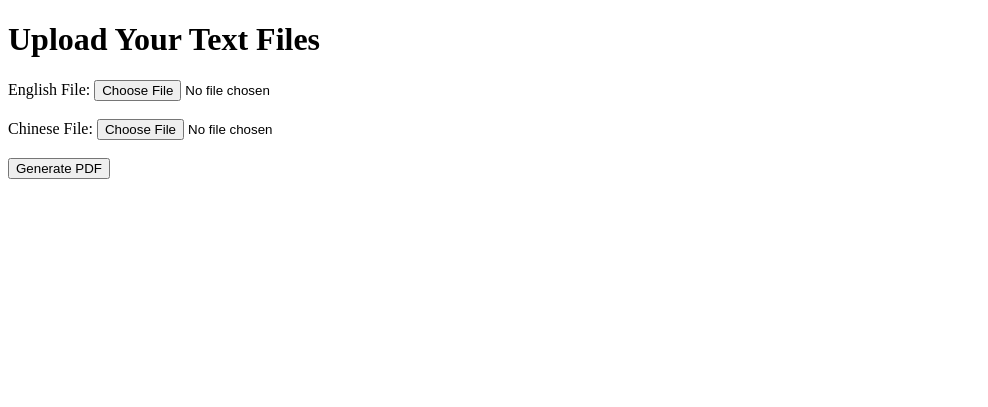
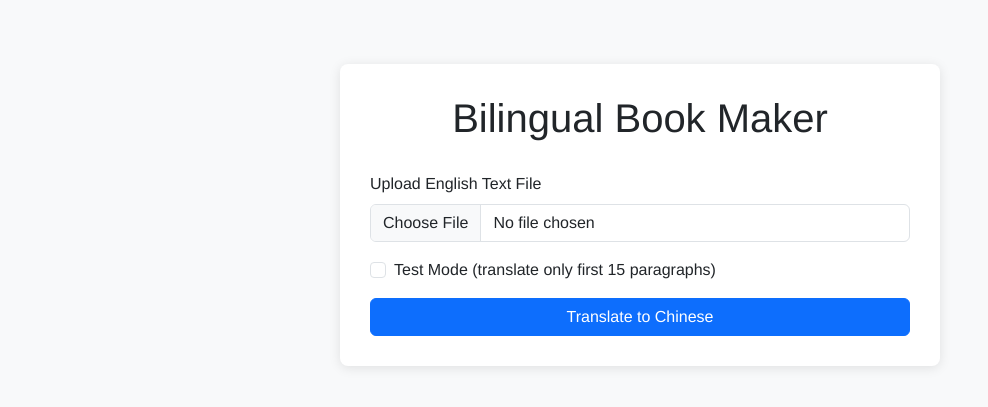
Before and after one commit to t-boeck/aldus, a Flask app: page / in a window 1280 px wide. Shown: the top 407 px of the page, without its empty margins (0-988 px from the left). Run offline with Flask 3, Linux system fonts and the light colour scheme; some libraries are stand-ins or nearby versions.

Commit message:
4/11 2:14 commit

```diff
--- a/app.py
+++ b/app.py
@@ -1,59 +1,70 @@
-from flask import Flask, render_template, request, send_file
+from flask import Flask, render_template, request
 import os
+import io
 import uuid
-import subprocess
+from contextlib import redirect_stdout
 
-# Import your existing code
-# from scripts.main import run_bilingual_generation
-# or from scripts.text_utils, scripts.latex_utils, etc.
-from scripts.text_utils import split_paragraphs, process_paragraph
-from scripts.latex_utils import make_bilingual_latex, compile_latex
+from scripts.text_utils import split_paragraphs
+from scripts.translator import translate_paragraphs
 
 app = Flask(__name__)
 
 @app.route('/', methods=['GET', 'POST'])
 def index():
     if request.method == 'POST':
-        # 1) Grab the uploaded files from the form
-        eng_file = request.files['english_file']
-        chi_file = request.files['chinese_file']
+        # Expect one file input: the English text.
+        eng_file = request.files.get('english_file')
+        if not eng_file:
+            return "Please upload an English text file."
 
-        if not eng_file or not chi_file:
-            return "Please upload both English and Chinese text files"
+        # Read and decode the uploaded file.
+        eng_text = eng_file.read().decode('utf-8', errors='replace')
+        eng_paragraphs = split_paragraphs(eng_text)
 
-        # 2) Read them as strings
-        eng_text = eng_file.read().decode('utf-8', errors='replace')
-        chi_text = chi_file.read().decode('utf-8', errors='replace')
+        # Check for test mode via a checkbox named "test_mode".
+        test_mode = request.form.get("test_mode")
+        if test_mode == "on":
+            eng_paragraphs = eng_paragraphs[:15]
+            print("Test mode enabled: processing only first 15 paragraphs.")
 
-        # 3) Process text -> paragraphs
-        eng_paragraphs = split_paragraphs(eng_text)
-        chi_paragraphs = split_paragraphs(chi_text)
+        # Prepare the output folder.
+        output_folder = "output"
+        os.makedirs(output_folder, exist_ok=True)
 
-        # 4) Convert to LaTeX
-        latex_code = make_bilingual_latex(eng_paragraphs, chi_paragraphs)
+        # Build a unique filename for the Chinese debug file.
+        chi_debug_path = os.path.join(output_folder, f"{uuid.uuid4()}_translated.txt")
 
-        # 5) Write latex file to a temp location
-        tex_filename = f"{uuid.uuid4()}.tex"  # unique name
-        pdf_filename = tex_filename.replace(".tex", ".pdf")
+        # Capture log messages during translation.
+        log_stream = io.StringIO()
+        with redirect_stdout(log_stream):
+            chi_paragraphs = translate_paragraphs(eng_paragraphs, chi_debug_path)
+        logs = log_stream.getvalue()
 
-        # Save in some temp folder, e.g. "output" or "tmp"
-        tex_path = os.path.join("output", tex_filename)
-        with open(tex_path, "w", encoding="utf-8") as f:
-            f.write(latex_code)
+        # Combine all translated paragraphs.
+        chi_text = "\n\n".join(chi_paragraphs)
 
-        # 6) Compile using xelatex
-        compile_latex(tex_path)  # your latex_utils function
+        # Build an HTML response that displays the translation and the logs.
+        html_response = f"""
+        <!DOCTYPE html>
+        <html>
+        <head>
+            <meta charset="utf-8">
+            <title>Translation Result</title>
+        </head>
+        <body>
+            <h1>Translation Result</h1>
+            <h2>Chinese Translation</h2>
+            <pre style="border:1px solid #ddd; padding:10px;">{chi_text}</pre>
+            <h2>Translation Logs</h2>
+            <pre style="border:1px solid #ddd; padding:10px;">{logs}</pre>
+        </body>
+        </html>
+        """
+        return html_response
 
-        # PDF should now exist at output/<uuid>.pdf
-        pdf_path = os.path.join("output", pdf_filename)
-
-        # 7) Send file back as download
-        return send_file(pdf_path, as_attachment=True, download_name="bilingual.pdf")
-
-    # If GET request: show upload form
+    # GET: Render the file-upload form.
     return render_template("index.html")
 
 if __name__ == '__main__':
-    # create output folder if doesn't exist
-    os.makedirs("output", exist_ok=True)
+    # Run the Flask app on port 5000; ensure host is 0.0.0.0 for external access if needed.
     app.run(debug=True, host="0.0.0.0", port=5000)
--- a/templates/index.html
+++ b/templates/index.html
@@ -1,18 +1,49 @@
 <!DOCTYPE html>
-<html>
+<html lang="en">
 <head>
-    <title>Bilingual Book Maker</title>
+  <meta charset="UTF-8">
+  <title>Bilingual Book Maker Translator</title>
+  <meta name="viewport" content="width=device-width, initial-scale=1">
+  <!-- Bootstrap 5 CSS from CDN -->
+  <link href="https://cdn.jsdelivr.net/npm/bootstrap@5.3.0/dist/css/bootstrap.min.css" rel="stylesheet">
+  <style>
+    body {
+      background-color: #f8f9fa;
+      font-family: "Helvetica Neue", Helvetica, Arial, sans-serif;
+    }
+    .container {
+      max-width: 600px;
+      margin-top: 5%;
+      background: #fff;
+      padding: 30px;
+      border-radius: 8px;
+      box-shadow: 0 2px 12px rgba(0,0,0,0.1);
+    }
+    h1 {
+      text-align: center;
+      margin-bottom: 30px;
+      font-weight: 300;
+    }
+  </style>
 </head>
 <body>
-    <h1>Upload Your Text Files</h1>
+  <div class="container">
+    <h1><b>Bilingual Book Maker</b></h1>
     <form method="POST" enctype="multipart/form-data">
-        <label for="english_file">English File:</label>
-        <input type="file" name="english_file" id="english_file" required><br><br>
-
-        <label for="chinese_file">Chinese File:</label>
-        <input type="file" name="chinese_file" id="chinese_file" required><br><br>
-
-        <button type="submit">Generate PDF</button>
+      <div class="mb-3">
+        <label for="english_file" class="form-label">Upload English Text File</label>
+        <input type="file" class="form-control" id="english_file" name="english_file" accept=".txt" required>
+      </div>
+      <div class="form-check mb-3">
+        <input type="checkbox" class="form-check-input" id="test_mode" name="test_mode">
+        <label class="form-check-label" for="test_mode">
+          Test Mode (translate only first 15 paragraphs)
+        </label>
+      </div>
+      <button type="submit" class="btn btn-primary w-100">Translate to Chinese</button>
     </form>
+  </div>
+  <!-- Bootstrap 5 Bundle with Popper -->
+  <script src="https://cdn.jsdelivr.net/npm/bootstrap@5.3.0/dist/js/bootstrap.bundle.min.js"></script>
 </body>
 </html>
```
Also changed, not shown: scripts/translator.py (+12 -11 lines).
